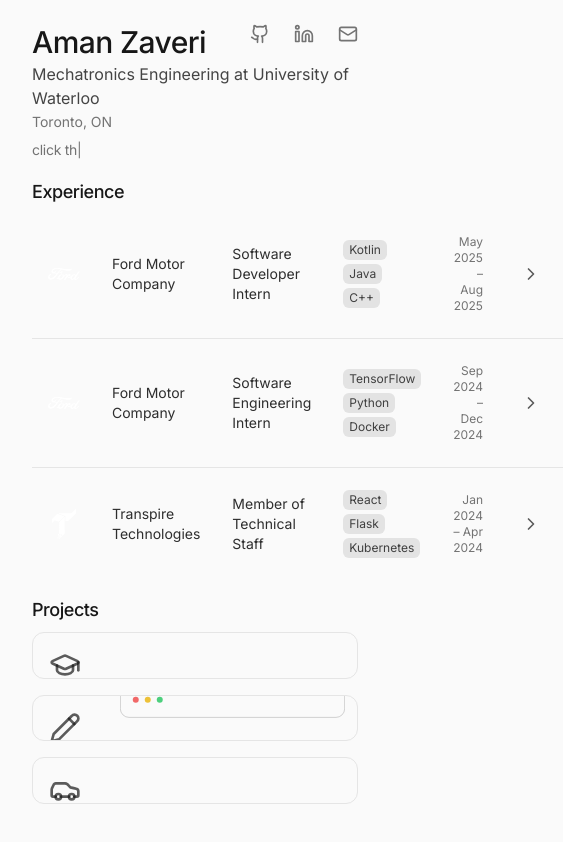
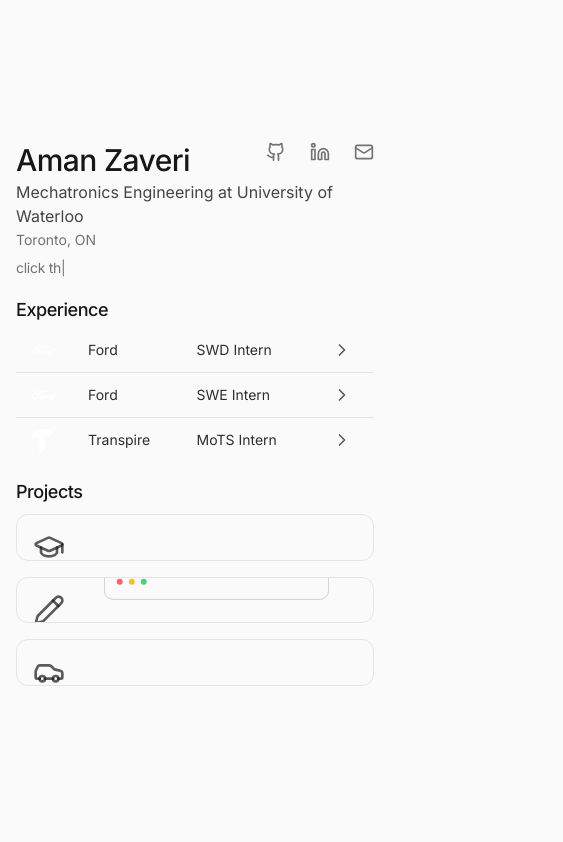
Before and after one commit to amanzav/portfolio, a Next.js app: page / in a window 390 px wide. Shown: the whole page, 563 px wide, since content can reach past the window. Built offline with nearby package versions, Linux system fonts and the light colour scheme.

Commit message:
fixed size adjustment of experience table

```diff
--- a/app/globals.css
+++ b/app/globals.css
@@ -26,8 +26,6 @@
   body {
     @apply bg-background text-foreground leading-relaxed;
     font-feature-settings: "rlig" 1, "calt" 1;
-    overflow: hidden;
-    height: 100vh;
   }
 
   .theme {
--- a/app/layout.tsx
+++ b/app/layout.tsx
@@ -29,7 +29,7 @@ export default function RootLayout({
 }>) {
   return (
     <html lang="en" className={inter.variable} suppressHydrationWarning>
-      <body className="antialiased">
+      <body className="antialiased lg:overflow-hidden lg:h-screen">
         <ThemeProvider
           attribute="class"
           defaultTheme="system"
--- a/app/page.tsx
+++ b/app/page.tsx
@@ -4,7 +4,7 @@ import { Projects } from "@/components/Projects";
 
 export default function Home() {
   return (
-    <main className="h-screen flex items-center justify-center px-8 py-6">
+    <main className="min-h-screen lg:h-screen flex items-center justify-center px-4 md:px-8 py-6">
       <div className="w-full max-w-4xl mx-auto flex flex-col gap-4">
         <Header />
         <ExperienceTable />
--- a/components/ExperienceTable.tsx
+++ b/components/ExperienceTable.tsx
@@ -33,8 +33,8 @@ export function ExperienceTable() {
         <TableBody>
           {experiences.map((exp, index) => (
             <TableRow key={index} className="border-border hover:bg-foreground/5">
-              <TableCell className="py-1.5 w-12">
-                <div className="w-8 h-8 relative flex items-center justify-center">
+              <TableCell className="py-1.5 w-10 md:w-12">
+                <div className="w-6 h-6 md:w-8 md:h-8 relative flex items-center justify-center">
                   <Image
                     src={exp.logo}
                     alt={`${exp.company} logo`}
@@ -45,10 +45,14 @@ export function ExperienceTable() {
                 </div>
               </TableCell>
               <TableCell className="text-foreground/90 text-sm py-1.5">
-                {exp.company}
+                <span className="sm:hidden">{exp.shortCompany || exp.company}</span>
+                <span className="hidden sm:inline">{exp.company}</span>
               </TableCell>
-              <TableCell className="text-foreground/90 text-sm py-1.5">{exp.role}</TableCell>
-              <TableCell className="text-foreground/70 text-xs py-1.5">
+              <TableCell className="text-foreground/90 text-sm py-1.5">
+                <span className="sm:hidden">{exp.shortRole || exp.role}</span>
+                <span className="hidden sm:inline">{exp.role}</span>
+              </TableCell>
+              <TableCell className="text-foreground/70 text-xs py-1.5 hidden lg:table-cell">
                 <div className="flex gap-1 flex-wrap">
                   {exp.skills.map((skill, idx) => (
                     <span
@@ -60,8 +64,8 @@ export function ExperienceTable() {
                   ))}
                 </div>
               </TableCell>
-              <TableCell className="text-right text-muted text-xs py-6">{exp.date}</TableCell>
-              <TableCell className="text-right py-1.5 w-12">
+              <TableCell className="text-right text-muted text-xs py-6 hidden lg:table-cell whitespace-nowrap">{exp.date}</TableCell>
+              <TableCell className="text-right py-1.5 w-10 md:w-12">
                 <TooltipProvider delayDuration={100}>
                   <Tooltip>
                     <TooltipTrigger asChild>
--- a/lib/experiences.ts
+++ b/lib/experiences.ts
@@ -1,8 +1,10 @@
 export interface ExperienceItem {
   id: string;
   company: string;
+  shortCompany?: string; // abbreviated for mobile
   logo: string; // path to logo in /public
   role: string;
+  shortRole?: string; // abbreviated for mobile
   date: string;
   skills: string[];
   description?: string;
@@ -13,8 +15,10 @@ export const experiences: ExperienceItem[] = [
   {
     id: "ford-developer-2025",
     company: "Ford Motor Company",
+    shortCompany: "Ford",
     logo: "/logos/ford.svg",
     role: "Software Developer Intern",
+    shortRole: "SWD Intern",
     date: "May 2025 – Aug 2025",
     skills: ["Kotlin", "Java", "C++"],
     description: "Route-aware fuel optimization & tire-pressure alert systems.",
@@ -23,8 +27,10 @@ export const experiences: ExperienceItem[] = [
   {
     id: "ford-engineering-2024",
     company: "Ford Motor Company",
+    shortCompany: "Ford",
     logo: "/logos/ford.svg",
     role: "Software Engineering Intern",
+    shortRole: "SWE Intern",
     date: "Sep 2024 – Dec 2024",
     skills: ["TensorFlow", "Python", "Docker"],
     description: "ML anomaly detection & automated infotainment testing.",
@@ -33,8 +39,10 @@ export const experiences: ExperienceItem[] = [
   {
     id: "transpire-2024",
     company: "Transpire Technologies",
+    shortCompany: "Transpire",
     logo: "/logos/transpire.svg",
     role: "Member of Technical Staff",
+    shortRole: "MoTS Intern",
     date: "Jan 2024 – Apr 2024",
     skills: ["React", "Flask", "Kubernetes"],
     description: "Real-time analytics platform serving 1,000+ enterprise users.",
```
